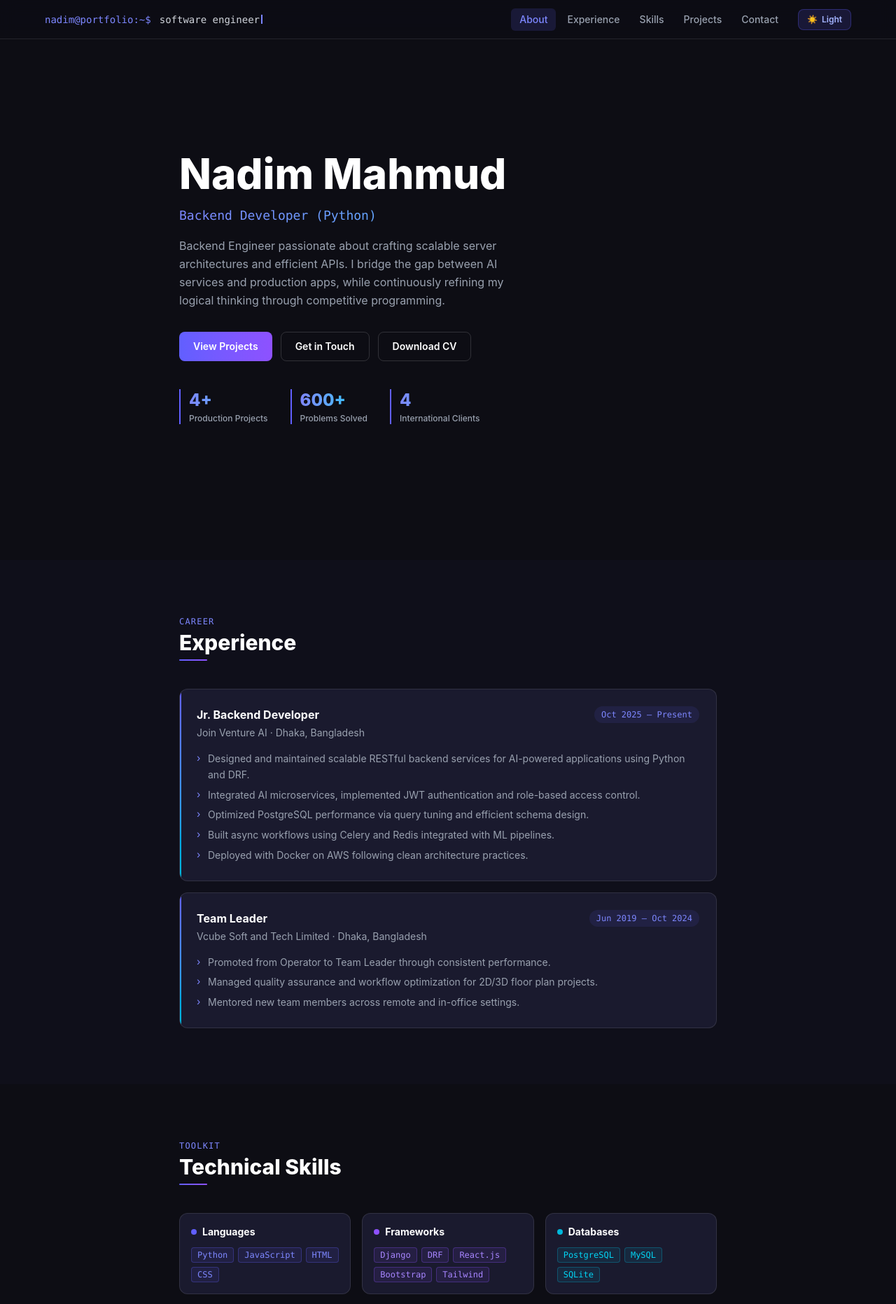
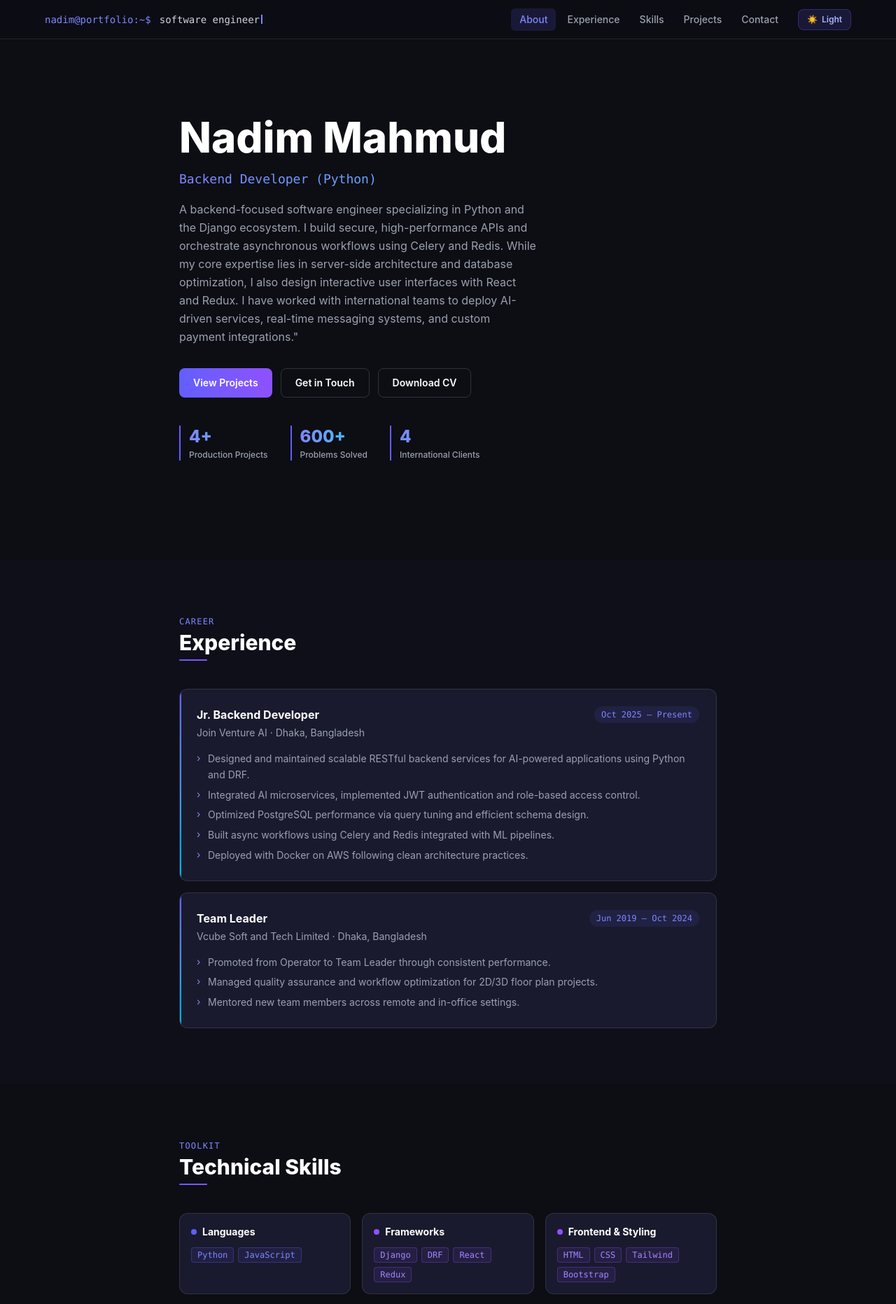
Before and after one commit to nadeemmaahmud/portfolio-frontend, a React (Vite) app: page / in a window 1280 px wide. Shown: the top 1863 px of the page at 70% size. Built offline with nearby package versions, Linux system fonts and the light colour scheme.

Commit message:
New Skills implemented.

```diff
--- a/src/components/Contact.jsx
+++ b/src/components/Contact.jsx
@@ -11,10 +11,10 @@ export default function Contact({ dark }) {
           ${dark ? "bg-[#1a1a2e] border-white/10" : "bg-white border-gray-200"}`}>
           <div className="absolute inset-0 bg-gradient-to-b from-indigo-500/10 to-transparent pointer-events-none" />
           <h3 className={`text-2xl font-extrabold mb-2 relative ${dark ? "text-white" : "text-gray-900"}`}>
-            Open to new opportunities 👋
+            Get in touch
           </h3>
           <p className={`text-sm mb-6 max-w-sm mx-auto relative ${dark ? "text-gray-400" : "text-gray-500"}`}>
-            Looking for a backend engineering role where clean architecture and reliable systems are valued. Feel free to reach out.
+            Have an interesting backend challenge, a job opening, or want to collaborate? My inbox is always open.
           </p>
           <div className="flex justify-center flex-wrap gap-3 relative">
             <a href="mailto:nadeemmaahmud.cse@gmail.com"
--- a/src/components/Hero.jsx
+++ b/src/components/Hero.jsx
@@ -17,7 +17,7 @@ export default function Hero({ dark, goTo }) {
         </p>
 
         <p className={`text-base leading-relaxed max-w-lg mb-8 ${dark ? "text-gray-400" : "text-gray-500"}`}>
-          Backend Engineer passionate about crafting scalable server architectures and efficient APIs. I bridge the gap between AI services and production apps, while continuously refining my logical thinking through competitive programming.
+          A backend-focused software engineer specializing in Python and the Django ecosystem. I build secure, high-performance APIs and orchestrate asynchronous workflows using Celery and Redis. While my core expertise lies in server-side architecture and database optimization, I also design interactive user interfaces with React and Redux. I have worked with international teams to deploy AI-driven services, real-time messaging systems, and custom payment integrations."
         </p>
 
         <div className="flex flex-wrap gap-3 mb-10">
--- a/src/data/index.js
+++ b/src/data/index.js
@@ -28,12 +28,13 @@ export const EXPERIENCES = [
 ];
 
 export const SKILLS = [
-  { category: "Languages", color: "indigo", items: ["Python", "JavaScript", "HTML", "CSS"] },
-  { category: "Frameworks", color: "violet", items: ["Django", "DRF", "React.js", "Bootstrap", "Tailwind"] },
+  { category: "Languages", color: "indigo", items: ["Python", "JavaScript"] },
+  { category: "Frameworks", color: "violet", items: ["Django", "DRF", "React", "Redux"] },
+  { category: "Frontend & Styling", color: "violet", items: ["HTML", "CSS", "Tailwind", "Bootstrap"] },
   { category: "Databases", color: "cyan", items: ["PostgreSQL", "MySQL", "SQLite"] },
   { category: "Brokers & Cache", color: "emerald", items: ["Redis", "RabbitMQ", "Celery"] },
   { category: "Backend & Architecture", color: "amber", items: ["REST API", "WebSocket", "JWT", "RBAC", "AI Microservice"] },
-  { category: "Tools & DevOps", color: "red", items: ["Git", "Docker", "AWS", "CI/CD", "Postman", "VPS"] },
+  { category: "Tools & DevOps", color: "red", items: ["Git", "Docker", "VPS", "AWS", "CI/CD", "Postman"] },
 ];
 
 export const PROJECTS = [
@@ -43,7 +44,7 @@ export const PROJECTS = [
     client: "🇸🇪 Swedish Client",
     gradient: "from-indigo-500 to-violet-500",
     description: "Freemium insurance guidance platform. Free users chat with a real-time AI agent via WebSocket; premium users upload documents for AI-driven guidance with automated weekly reminders.",
-    stack: ["Django", "DRF", "WebSocket", "Django Channels", , "AI Microservice", "Celery", "Redis", "In App Purchase", "Firebase", "PostgreSQL", "VPS"],
+    stack: ["Django", "DRF", "WebSocket", "Django Channels", "AI Microservice", "Celery", "Redis", "In App Purchase", "Firebase", "PostgreSQL", "VPS"],
   },
   {
     name: "Eat At Home",
@@ -59,7 +60,7 @@ export const PROJECTS = [
     client: "🇦🇺 Australian Client",
     gradient: "from-emerald-500 to-cyan-500",
     description: "Tax rebate automation with AI-powered interview flow via WebSocket. Multi-role approval: submission → AI scoring → approve/reject with resubmission flow.",
-    stack: ["Django", "DRF", "WebSocket", "Django Channels", "AI microservice", "Celery", "Redis", "PostgreSQL", "RBAC", "VPS"],
+    stack: ["Django", "DRF", "WebSocket", "Django Channels", "AI Microservice", "Celery", "Redis", "PostgreSQL", "RBAC", "VPS"],
   },
   {
     name: "Animal Service",
@@ -67,7 +68,7 @@ export const PROJECTS = [
     client: "🇸🇦 KSA Client",
     gradient: "from-amber-500 to-red-500",
     description: "Full-featured pet marketplace with auction system, digital wallet, real-time 1-on-1 chat, vet appointments, and Stripe payment integration.",
-    stack: ["Django", "DRF", "Celery", "RabbitMQ", "Telr Payment Gateway", "Socket.IO", "Digital Wallet", "Twillio", "PostgreSQL", "Firebase", "One Signal", "CI/CD", "Docker", "RBAC", "VPS"],
+    stack: ["Django", "DRF", "Celery", "RabbitMQ", "Telr Payment Gateway", "Socket.IO", "Digital Wallet", "Twilio", "PostgreSQL", "Firebase", "OneSignal", "CI/CD", "Docker", "RBAC", "VPS"],
   },
 ];
 
```
